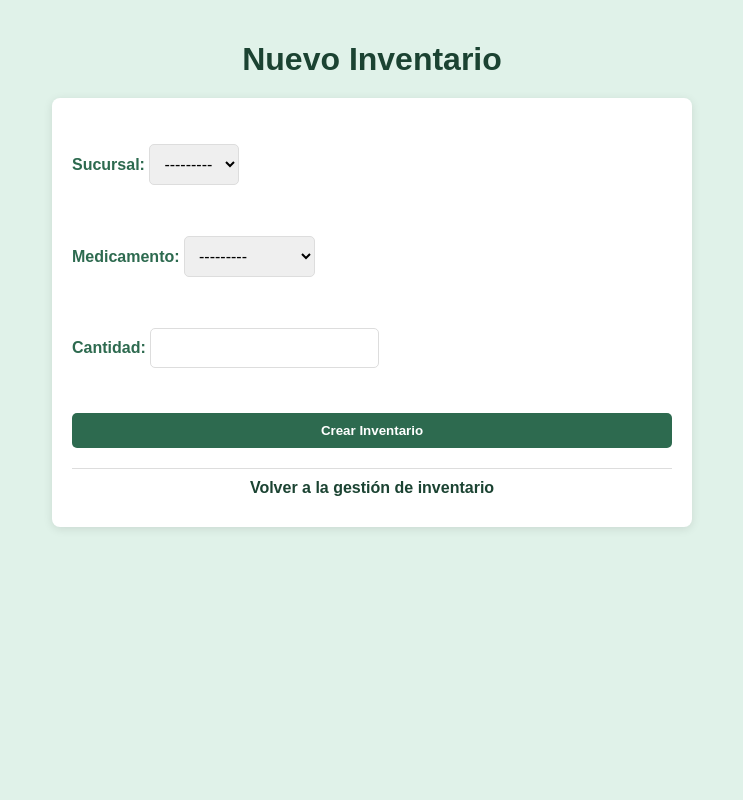
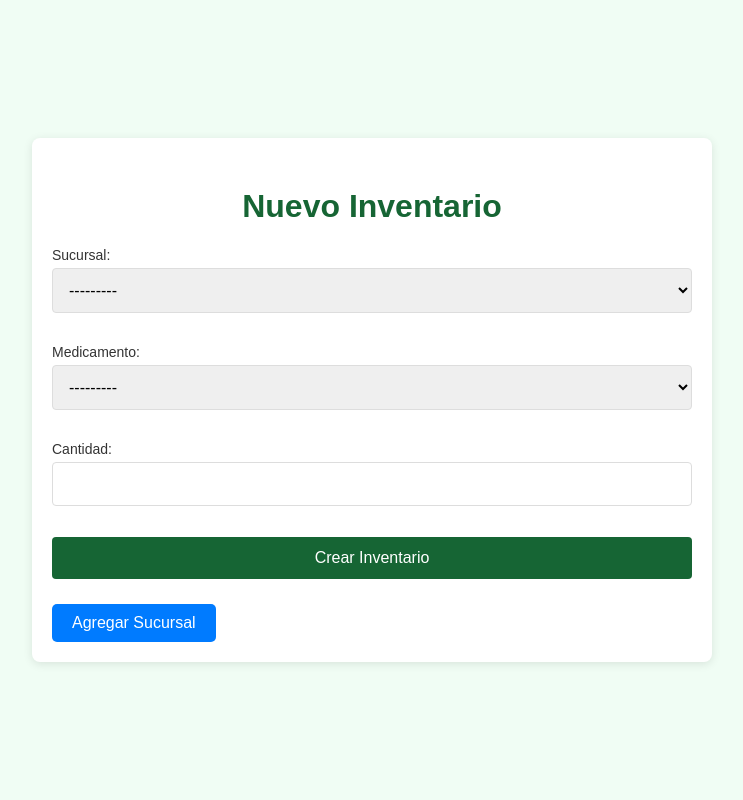
Before and after one commit to luis-blacio/FarAPE, a Django app: page /inventario/nuevo/ in a window 1280 px wide. Shown: the whole page, without its empty margins (268-1011 px from the left). Run offline with Django 5.2, Linux system fonts and the light colour scheme; data comes from the database, SQL or seed files in the repository; both versions use the stored data as it was after the commit.

Commit message:
agregar bottom de redireccion para surcursal

```diff
--- a/templates/nuevo_inventario.html
+++ b/templates/nuevo_inventario.html
@@ -7,93 +7,90 @@
     <style>
         body {
             font-family: Arial, sans-serif;
-            background-color: #e0f2e9;
-            color: #2d6a4f;
+            background-color: white;
             margin: 0;
+            padding: 0;
+            color: #333;
+        }
+        h1 {
+            color: #166534;
+            text-align: center;
+            margin-top: 30px;
+        }
+        form {
+            background-color: white;
             padding: 20px;
+            margin: 30px auto;
+            width: 50%;
+            border-radius: 8px;
+            box-shadow: 0 2px 10px rgba(0, 0, 0, 0.1);
         }
-
-        h1 {
-            text-align: center;
-            color: #1b4332;
-            margin-bottom: 20px;
+        label {
+            font-size: 14px;
+            color: #333;
+            margin-bottom: 5px;
+            display: block;
         }
-
+        input, select, button {
+            width: 100%;
+            padding: 12px;
+            margin-bottom: 15px;
+            border: 1px solid #ddd;
+            border-radius: 4px;
+            box-sizing: border-box;
+            font-size: 16px;
+        }
+        input:focus, select:focus, button:focus {
+            border-color: #166534;
+            outline: none;
+        }
+        button {
+            background-color: #166534;
+            color: white;
+            font-size: 16px;
+            cursor: pointer;
+            border: none;
+        }
+        button:hover {
+            background-color: #15803d;
+        }
         .form-container {
-            max-width: 600px;
-            margin: 0 auto;
-            padding: 20px;
-            background-color: #fff;
-            box-shadow: 0 2px 10px rgba(0, 0, 0, 0.1);
-            border-radius: 8px;
+            display: flex;
+            justify-content: center;
+            align-items: center;
+            height: 100vh;
+            background-color: #f0fdf4;
         }
-
-        .form-container form {
-            display: flex;
-            flex-direction: column;
-        }
-
-        .form-container form p {
-            margin-bottom: 15px;
-        }
-
-        .form-container button {
+        .btn-agregar-sucursal {
+            background-color: #007bff;
+            color: white;
+            font-size: 16px;
             padding: 10px 20px;
-            margin-top: 20px;
-            background-color: #2d6a4f;
-            color: white;
-            font-weight: bold;
             border: none;
             border-radius: 5px;
             cursor: pointer;
-            transition: background-color 0.3s;
+            margin-top: 10px;
+            text-decoration: none;
+            display: inline-block;
         }
-
-        .form-container button:hover {
-            background-color: #1b4332;
-        }
-
-        .back-link {
-            display: block;
-            text-align: center;
-            margin-top: 20px;
-            text-decoration: none;
-            color: #1b4332;
-            font-weight: bold;
-            padding: 10px 0;
-            border-top: 1px solid #ddd;
-        }
-
-        .back-link:hover {
-            color: #2d6a4f;
-        }
-
-        input, select, textarea {
-            padding: 10px;
-            margin: 10px 0;
-            border: 1px solid #ddd;
-            border-radius: 5px;
-            font-size: 1em;
-        }
-
-        label {
-            font-weight: bold;
+        .btn-agregar-sucursal:hover {
+            background-color: #0056b3;
         }
     </style>
 </head>
 <body>
+    <div class="form-container">
+        <form method="post">
+            <h1>Nuevo Inventario</h1>
+            {% csrf_token %}
+            {{ form.as_p }}
 
-<h1>Nuevo Inventario</h1>
+            <!-- Botón para crear inventario -->
+            <button type="submit">Crear Inventario</button>
 
-<div class="form-container">
-    <form method="post">
-        {% csrf_token %}
-        {{ form.as_p }}
-        <button type="submit">Crear Inventario</button>
-    </form>
-
-    <a href="{% url 'gestion_inventario' %}" class="back-link">Volver a la gestión de inventario</a>
-</div>
-
+            <!-- Botón para agregar sucursal -->
+            <a href="{% url 'crear_sucursal' %}" class="btn-agregar-sucursal">Agregar Sucursal</a>
+        </form>
+    </div>
 </body>
 </html>
```
Also changed, not shown: db.sqlite3.
